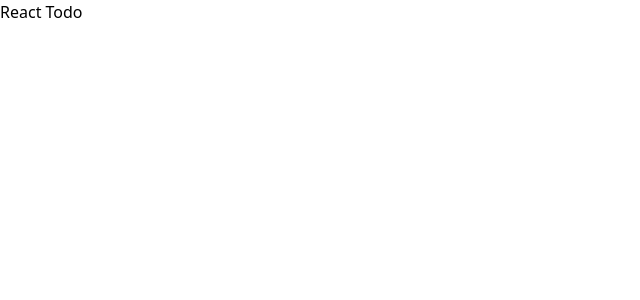
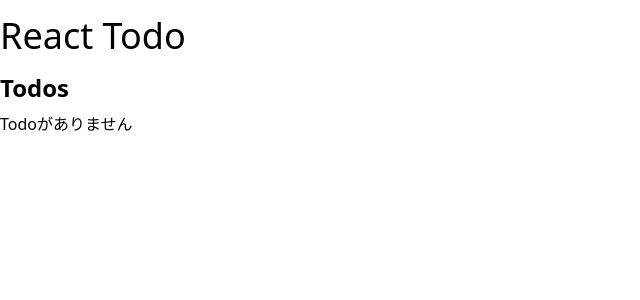
Before and after one commit to FNYukii/ReactTodo, a React (Vite) app: page / in a window 1280 px wide. Shown: the top 300 px of the page, without its empty margins (0-640 px from the left). Built offline with nearby package versions, Linux system fonts and the light colour scheme.

Commit message:
feat: containter設定

```diff
--- a/src/App.tsx
+++ b/src/App.tsx
@@ -1,7 +1,14 @@
 function App() {
   return (
-    <div>
-      <h1>React Todo</h1>
+    <div className="container mx-auto sm:px-0 px-4">
+      <header className="py-4">
+        <span className="text-4xl">React Todo</span>
+      </header>
+
+      <main>
+        <h1 className="text-2xl font-bold">Todos</h1>
+        <p className="mt-2">Todoがありません</p>
+      </main>
     </div>
   )
 }
```
